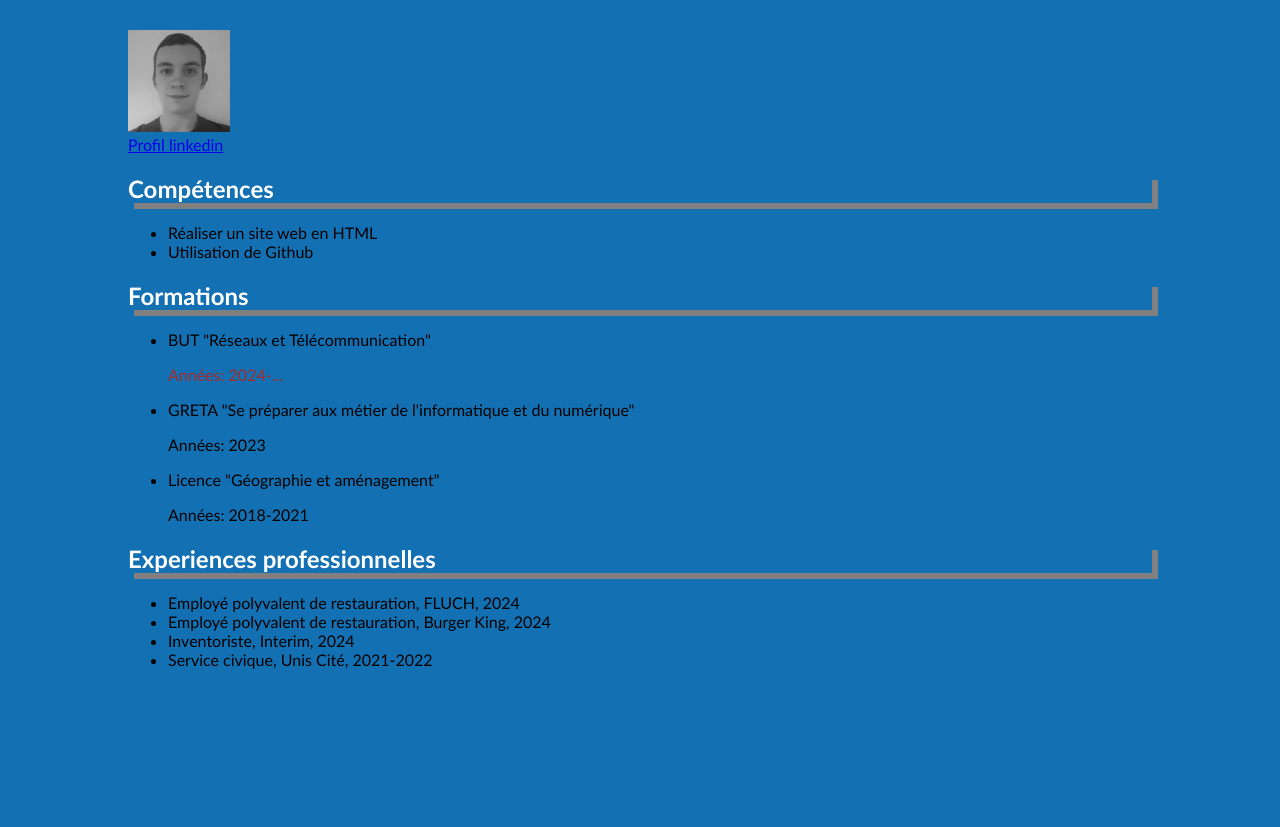
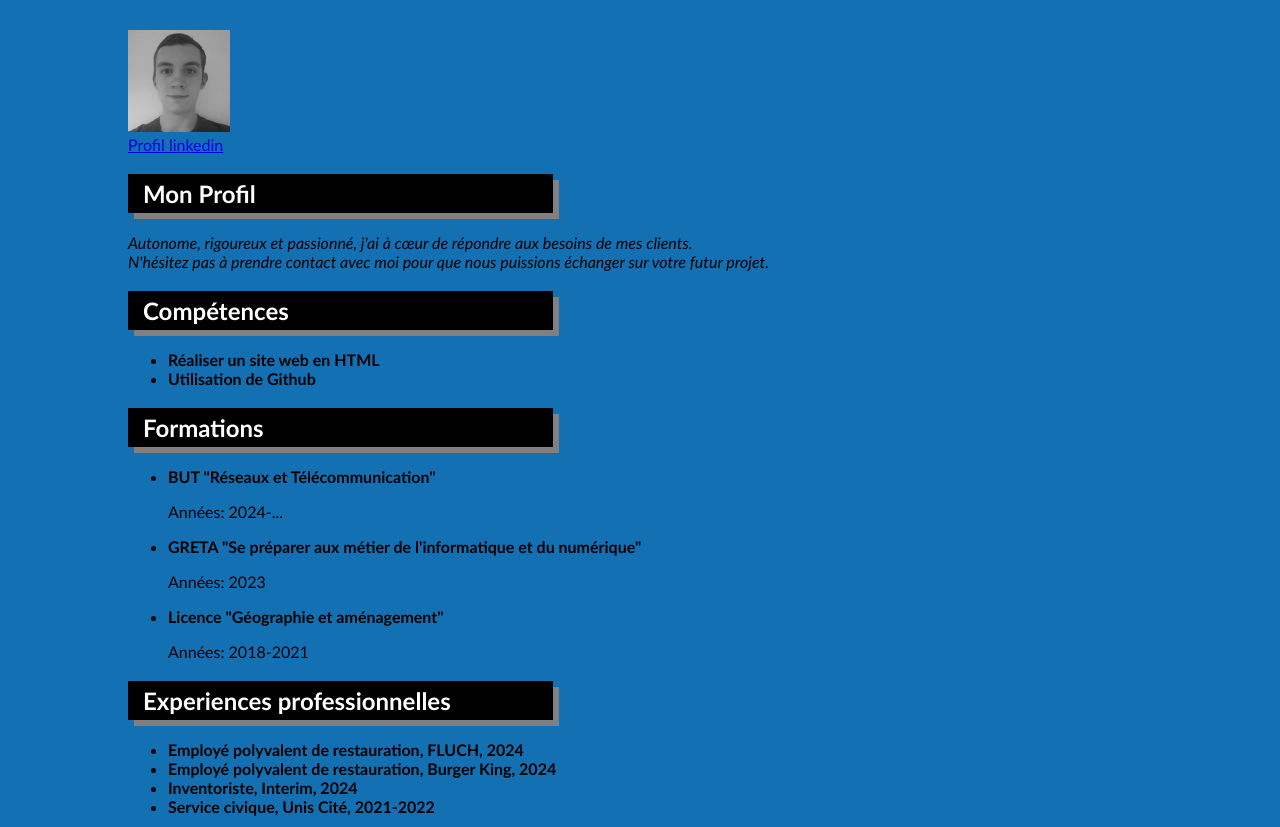
Before and after one commit to Juribard/TP1, a plain HTML site: page index.html in a window 1280 px wide. Shown: the part 102-929 px from the top of the page. Before the commit the page ends 800 px from the top, so only its background shows below. Drawn offline with Linux system fonts and the light colour scheme.

Commit message:
First commit

```diff
--- a/Styles/index.css
+++ b/Styles/index.css
@@ -1,7 +1,6 @@
 * {
     font-family: 'Gill Sans', 'Gill Sans MT', Calibri, 'Trebuchet MS', sans-serif;
     background-color: #1370b2;
-
 }
 
 body {
@@ -19,10 +18,15 @@ h1 {
 
 h2 {
     border-width: 5px;
+    background-color: black;
     color: white;
     box-shadow: 6px 6px gray;
+    width: 40%;
+    padding-top: 5px;
+    padding-bottom: 5px;
+    padding-left: 15px;
+}
 
+li {
+    font-weight: bold;
 }
-.texte_date {
-    color: brown;
-}
--- a/index.html
+++ b/index.html
@@ -9,6 +9,7 @@
 <body>
     <h1>Julien RIBARDIERE</h1>
     <main>
+        <!--Partie 1 du CV (dédié à l'image du profil)-->
         <section>
             <a href="image/phot_profil.jpg">
                 <img width="10%" src="image/phot_profil.jpg" alt="Photo profil julien RIBARDIERE">
@@ -17,24 +18,38 @@
                 <a href="https://fr.linkedin.com/in/julien-ribardiere">Profil linkedin</a>
             </nav>
         </section>
-        <section class="partie">
+        <!--Partie 2 du CV-->
+        <section>
+            <h2>Mon Profil</h2>
+            <p>
+                <i>
+                    Autonome, rigoureux et passionné, j'ai à cœur de répondre aux besoins de mes clients.
+                    <br>
+                    N'hésitez pas à prendre contact avec moi pour que nous puissions échanger sur votre futur projet.
+                </i>
+            </p>
+        </section>
+        <!--Partie 3 du CV-->
+        <section>
             <h2>Compétences</h2>
             <ul>
                 <li>Réaliser un site web en HTML</li>
                 <li>Utilisation de Github</li>
             </ul>
         </section>
-        <section class="partie">
+        <!--Partie 4 du CV-->
+        <section>
             <h2>Formations</h2>
             <ul>
-                <li>BUT "Réseaux et Télécommunication"</li>
-                    <p class="texte_date">Années: 2024-...</p>
+                <li> BUT "Réseaux et Télécommunication"</li>
+                    <p>Années: 2024-...</p>
                 <li>GRETA "Se préparer aux métier de l'informatique et du numérique"</li>
                     <p>Années: 2023</p>
                 <li>Licence "Géographie et aménagement"</li>
                     <p>Années: 2018-2021</p>
             </ul>
-        </section class="partie">
+        </section>
+        <!--Partie 5 du CV-->
         <section>
             <h2>Experiences professionnelles</h2>
             <ul>
@@ -47,3 +62,4 @@
     </main>
 </body>
 </html>
+<!--https://undesign.learn.uno/-->
```
